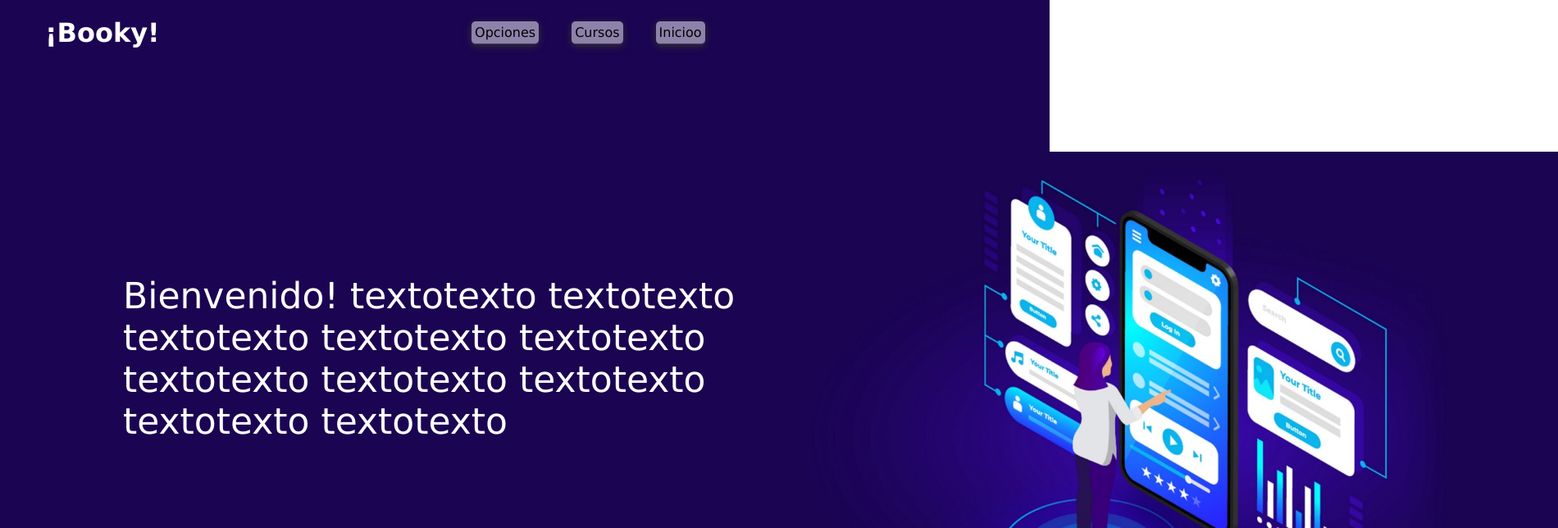
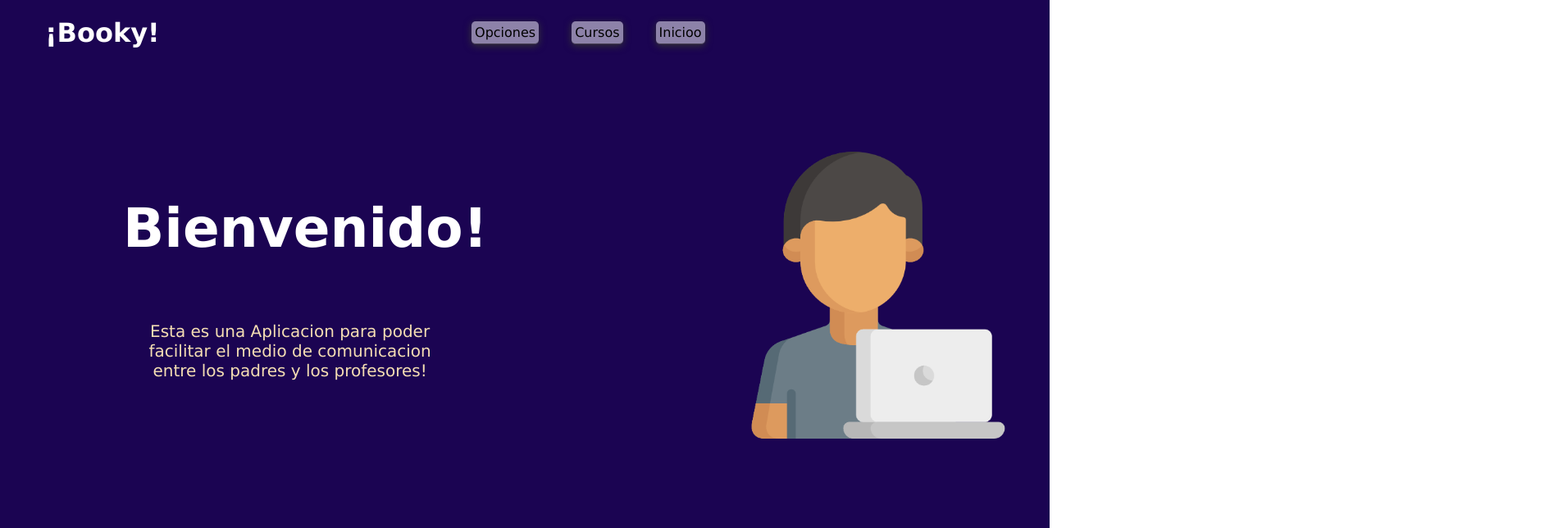
Before and after one commit to Reverie22/booky, a React (Create React App) app: page /HomeScreen in a window 1280 px wide. Shown: the top 644 px of the page at 82% size, 1900 px wide, since content can reach past the window. Built offline with nearby package versions, Linux system fonts and the light colour scheme; what reactfire would draw is missing.

Commit message:
Modificando estilos y cambiando imagenes

```diff
--- a/src/Components/HomeScreenComponent.js
+++ b/src/Components/HomeScreenComponent.js
@@ -1,6 +1,6 @@
 import React from 'react'
 import '../Css/HomeScreenCSS.css';
-import ImagenBanner from '../Imagenes/ImagenBanner.jpg';
+import programador from '../Imagenes/programador.png';
 
 const HomeScreenComponent = () => {
   return (
@@ -15,9 +15,14 @@ const HomeScreenComponent = () => {
     </div>
     </header>
     <div className='Cuerpo'>
-    <img src={ImagenBanner} className='Banner' alt="Banner" />
+    <img src={programador} className='Banner' alt="Banner" />
+
     <div className='Info'>
-      <p>Bienvenido! textotexto textotexto  textotexto  textotexto  textotexto  textotexto  textotexto  textotexto  textotexto  textotexto    </p>
+      <h2>Bienvenido!</h2>
+
+    </div>
+    <div className='Info2'>
+    <p>Esta es una Aplicacion para poder facilitar el medio de comunicacion entre los padres y los profesores!</p>
     </div>
     </div>
 
--- a/src/Css/HomeScreenCSS.css
+++ b/src/Css/HomeScreenCSS.css
@@ -93,7 +93,7 @@ height: 30000px;
 
 }
 .Info p {
-
+display: flex;
     float: left;
     align-items: left;
     text-align: left;
@@ -106,13 +106,27 @@ height: 30000px;
     display: flex;
     margin: 0;
     width: 800px;
-    padding: 50px;
-    padding-top: 250px;
+    padding: 0px;
+    padding-top: 100px;
     padding-left: 150px;
     font-family: 'Lexend Deca', sans-serif;
     color: white;
     font-size: 44px;
+    z-index: 2;
+}
 
+.Info2 {
+display: flex;
+float: left;
+padding: 0;
+padding-left: 12%;
+width: 400px;
+margin: 0;
+font-size: 20px;
+align-items: center;
+text-align: center;
+justify-content: center;
+color: wheat;
 }
 
 
@@ -123,10 +137,10 @@ height: 30000px;
     display: flex;
     margin: auto;
     padding: auto;
-    width: 1000px;
+    width: 350px;
     padding-top: 100px;
-    padding-left: 900px;
-
+    padding-left: 70%;
+    z-index: 1;
 
 
 }
--- a/src/Css/LoginScreenCSS.css
+++ b/src/Css/LoginScreenCSS.css
@@ -66,7 +66,7 @@ button[type="submit"] {
 
 }
 .Enviado {
-    color: rgb(0, 216, 0);
+    color: black (0, 216, 0);
     border-radius: 10px;
     z-index: 1;
 }
```
Also changed, not shown: src/Imagenes/programador.png (added).
